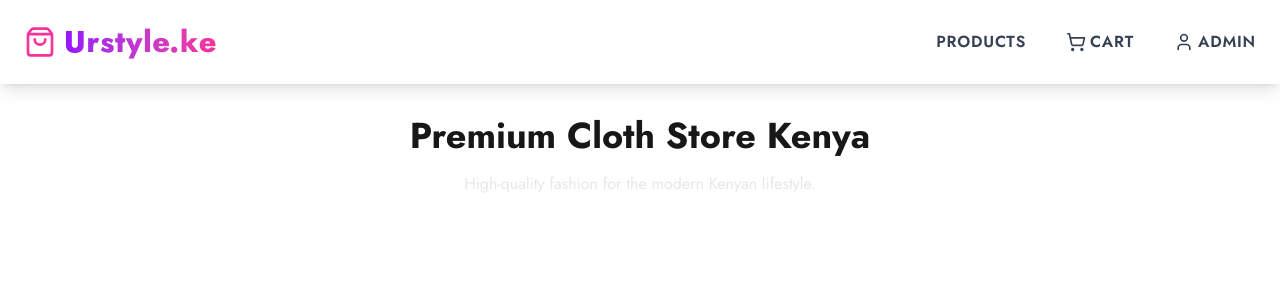
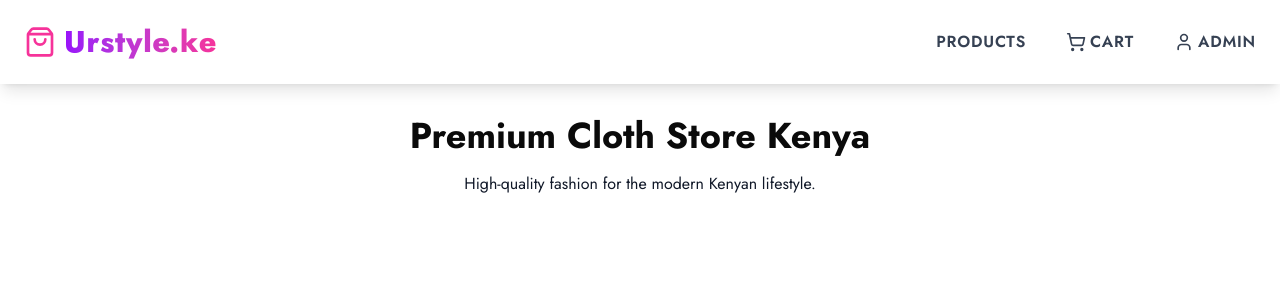
Before and after one commit to Griffinsshem/urstyle.ke, a Next.js app: page / in a window 1280 px wide. Shown: the top 300 px of the page. Built offline with nearby package versions, Linux system fonts and the light colour scheme.

Commit message:
feat: update the background color

```diff
--- a/src/app/globals.css
+++ b/src/app/globals.css
@@ -2,7 +2,7 @@
 
 :root {
   --background: #ffffff;
-  --foreground: #171717;
+  --foreground: #0a0a0a;
   --font-jost: 'Jost', sans-serif;
 }
 
@@ -13,12 +13,12 @@
   --font-mono: var(--font-geist-mono);
 }
 
-@media (prefers-color-scheme: dark) {
+/* @media (prefers-color-scheme: dark) {
   :root {
     --background: #0a0a0a;
     --foreground: #ededed;
   }
-}
+} */
 
 body {
   background: var(--background);
--- a/src/app/page.js
+++ b/src/app/page.js
@@ -2,7 +2,7 @@ export default function HomePage() {
   return (
     <main className="p-8 text-center">
       <h1 className="text-4xl font-bold">Premium Cloth Store Kenya</h1>
-      <p className="text-gray-200 mt-4">
+      <p className="text-gray-900 mt-4">
         High-quality fashion for the modern Kenyan lifestyle.
       </p>
     </main>
```
